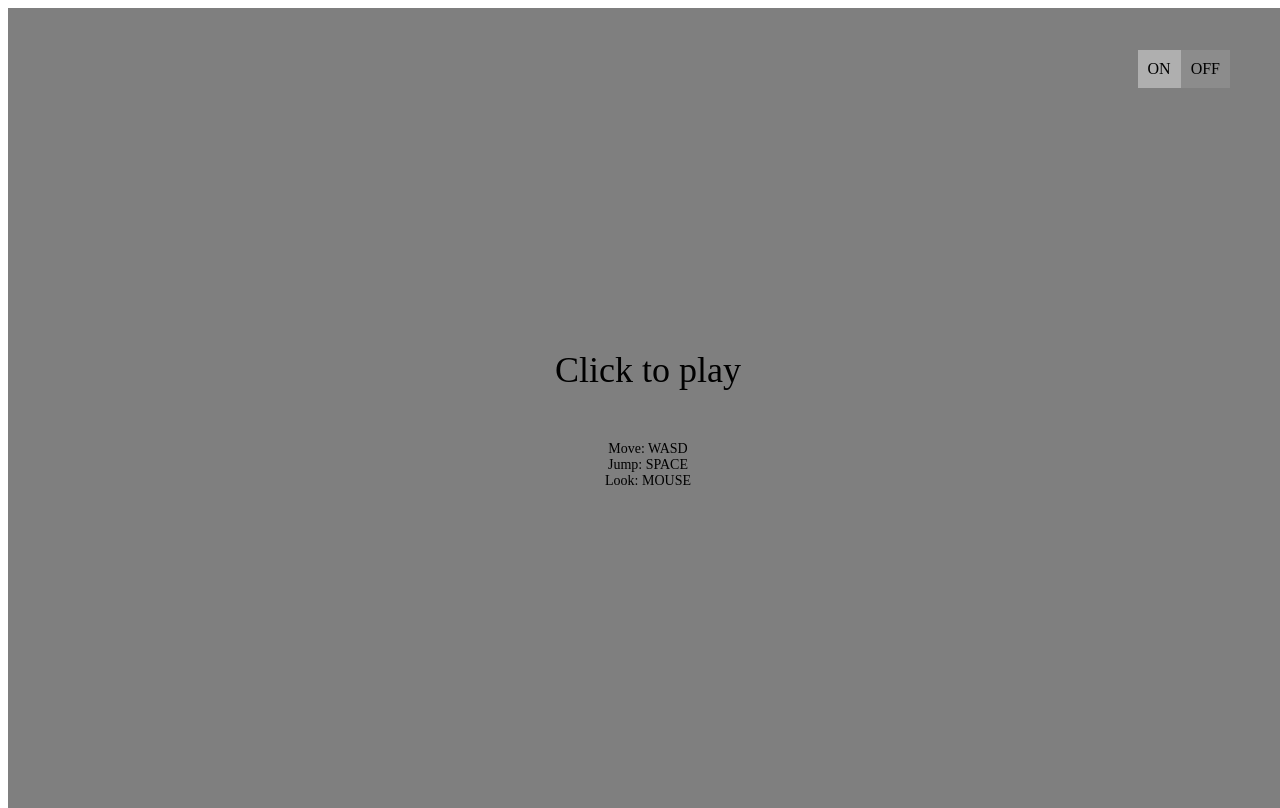
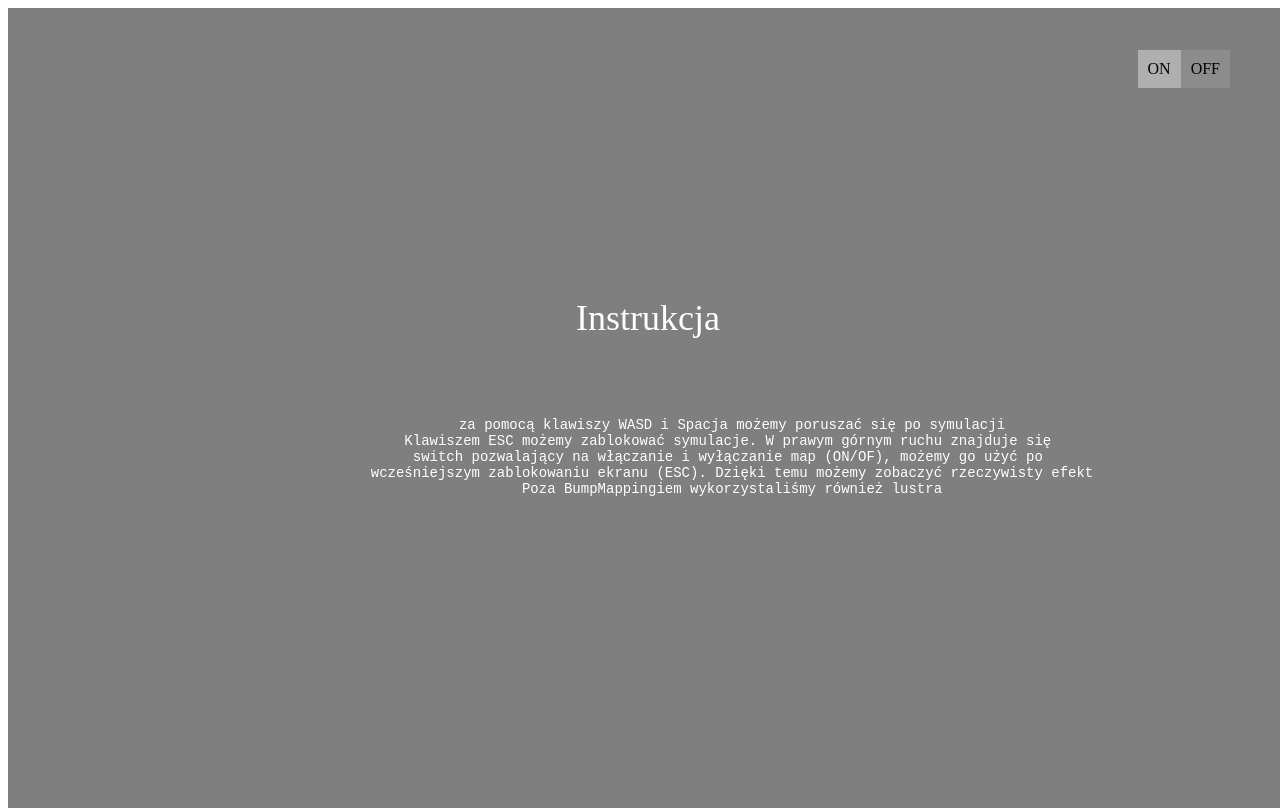
Before and after one commit to biniox/threeJsBumpMap, a plain HTML site: page index.htm in a window 1280 px wide. Drawn offline with nearby package versions, Linux system fonts and the light colour scheme.

Commit message:
complete project

```diff
--- a/index.htm
+++ b/index.htm
@@ -44,6 +44,7 @@
       flex-direction: column;
       justify-content: center;
       align-items: center;
+      color: white;
 
       text-align: center;
       font-size: 14px;
@@ -60,12 +61,16 @@
     <div id="blocker">
         <div id="instructions">
             <p style="font-size:36px">
-                Click to play
+                Instrukcja
             </p>
             <p>
-                Move: WASD<br/>
-                Jump: SPACE<br/>
-                Look: MOUSE
+                <pre>
+                    za pomocą klawiszy WASD i Spacja możemy poruszać się po symulacji
+                    Klawiszem ESC możemy zablokować symulacje. W prawym górnym ruchu znajduje się
+                    switch pozwalający na włączanie i wyłączanie map (ON/OF), możemy go użyć po
+                    wcześniejszym zablokowaniu ekranu (ESC). Dzięki temu możemy zobaczyć rzeczywisty efekt
+                    Poza BumpMappingiem wykorzystaliśmy również lustra
+                </pre>
             </p>
         </div>
     </div>
--- a/main.js
+++ b/main.js
@@ -162,10 +162,6 @@ objects.push(Box8);
 
     loadHouseScenePromise().then((data) => {house = data; scene.add(house)})
 
-  // if (statsEnabled) {
-  //   stats = new Stats();
-  //   container.appendChild(stats.dom);
-  // }
 
   // EVENTS
 
--- a/src/mesh/house/house.js
+++ b/src/mesh/house/house.js
@@ -469,7 +469,4 @@ const loadHouseScenePromise = () => {
           pavementMaterial,
           roadMaterialWithoutNormal,
           roadMaterial
-
-
-
         }
```
